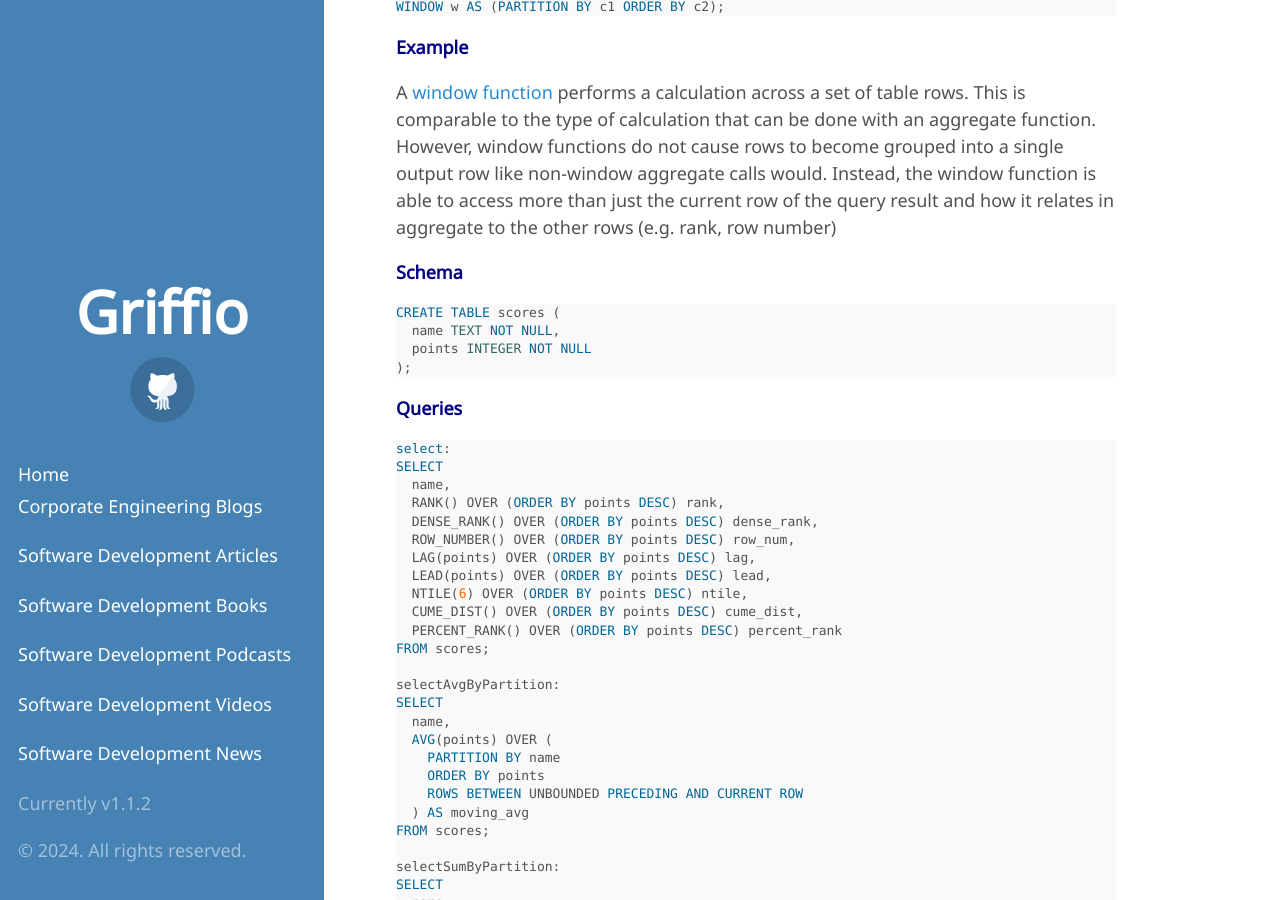
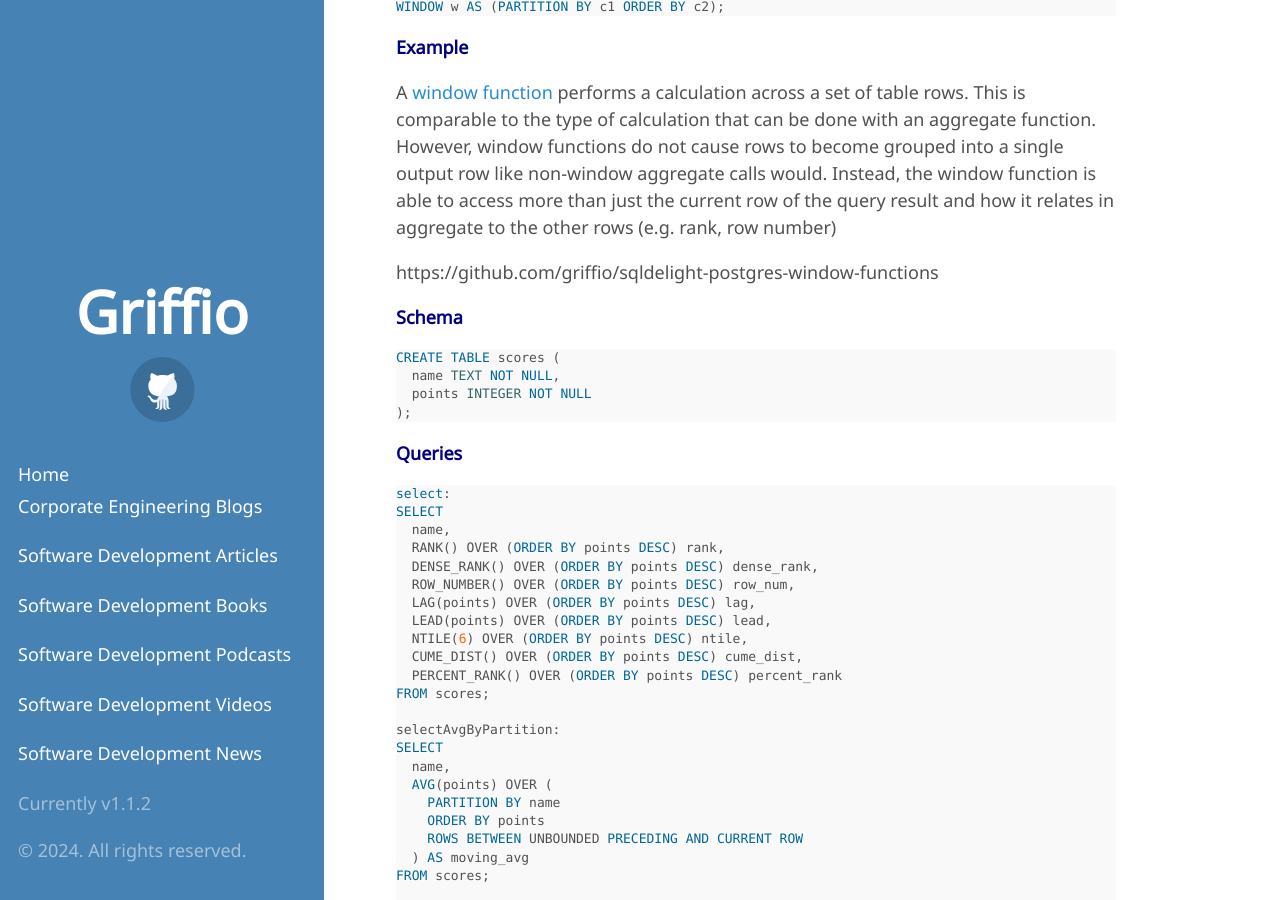
Before and after one commit to griffio/griffio.github.io, a Jekyll site: the page built from _posts/2024-10-25-More-SqlDelight-Window-Functions-With-PostgreSql.md, in a window 1280 px wide and 900 px high, scrolled down 322 px. Built offline with Jekyll 4.4.1, drawn with Linux system fonts in a browser that asks for light colours; some web fonts are replaced; some of the changed lines change nothing that is shown.

Commit message:
Update 2024-10-25-More-SqlDelight-Window-Functions-With-PostgreSql.md

````diff
--- a/_posts/2024-10-25-More-SqlDelight-Window-Functions-With-PostgreSql.md
+++ b/_posts/2024-10-25-More-SqlDelight-Window-Functions-With-PostgreSql.md
@@ -23,6 +23,8 @@
 However, window functions do not cause rows to become grouped into a single output row like
 non-window aggregate calls would. Instead, the window function is able to access more than just the
 current row of the query result and how it relates in aggregate to the other rows (e.g. rank, row number)
+
+https://github.com/griffio/sqldelight-postgres-window-functions
 
 **Schema**
 ```sql
````
